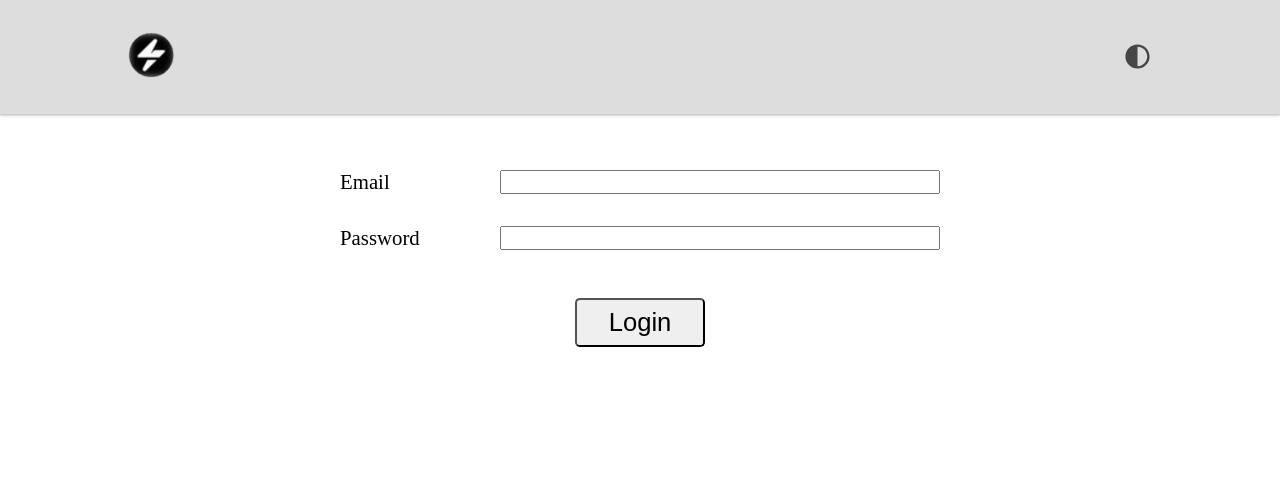
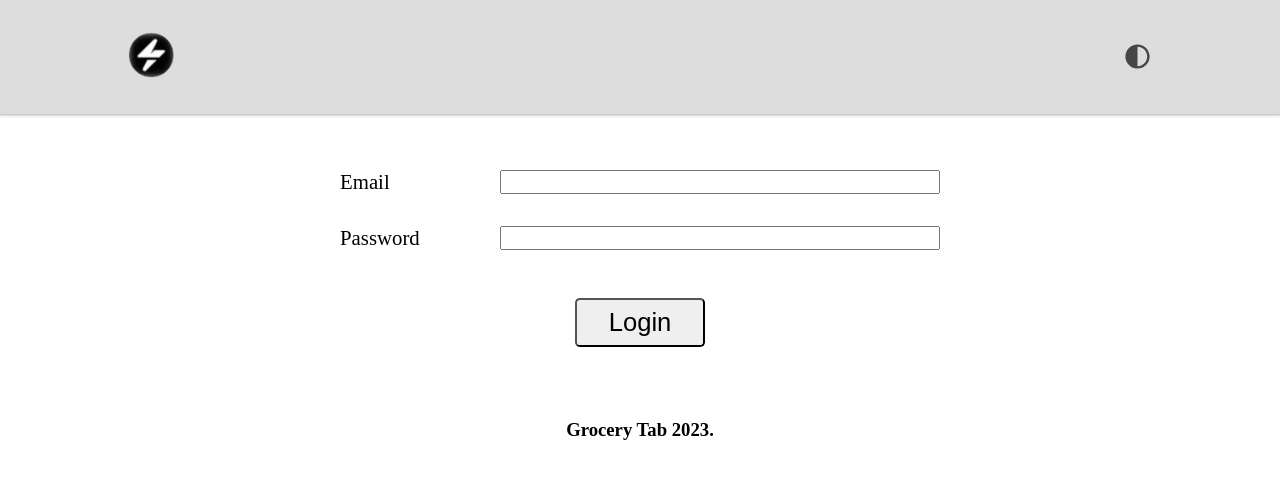
Before and after one commit to brycehadl/Grocery_Tab, a React (Vite) app in the folder client/: page / in a window 1280 px wide. Shown: the top 478 px of the page. Built offline with nearby package versions, Linux system fonts and the light colour scheme.

Commit message:
added footer text and scss to a new component inside Footer folder

```diff
--- a/client/src/App.jsx
+++ b/client/src/App.jsx
@@ -9,6 +9,7 @@ import {
 
 import { StoreProvider } from './utils/store-context';
 import Nav from './components/Nav';
+import Footer from './components/Footer';
 import Login from './components/Login';
 import Auth from './utils/auth'
 
@@ -39,6 +40,7 @@ function App() {
         <div id="app-shell">
           <Nav />
           {Auth.loggedIn() ? <Outlet /> : <Login />}
+          <Footer />
         </div>
       </StoreProvider>
     </ApolloProvider>
--- /dev/null
+++ b/client/src/components/Footer/index.jsx
@@ -0,0 +1,14 @@
+import './style.scss';
+
+const Footer = () => {
+
+    return (
+        <div id="footer">
+            <div>
+                <h3>Grocery Tab 2023.</h3>
+            </div>
+        </div>
+    );
+};
+
+export default Footer;
--- /dev/null
+++ b/client/src/components/Footer/style.scss
@@ -0,0 +1,8 @@
+#footer {
+    h3 {
+        display: flex;
+        justify-content: center;
+        align-items: center;
+        text-align: center;
+    }
+}
```
